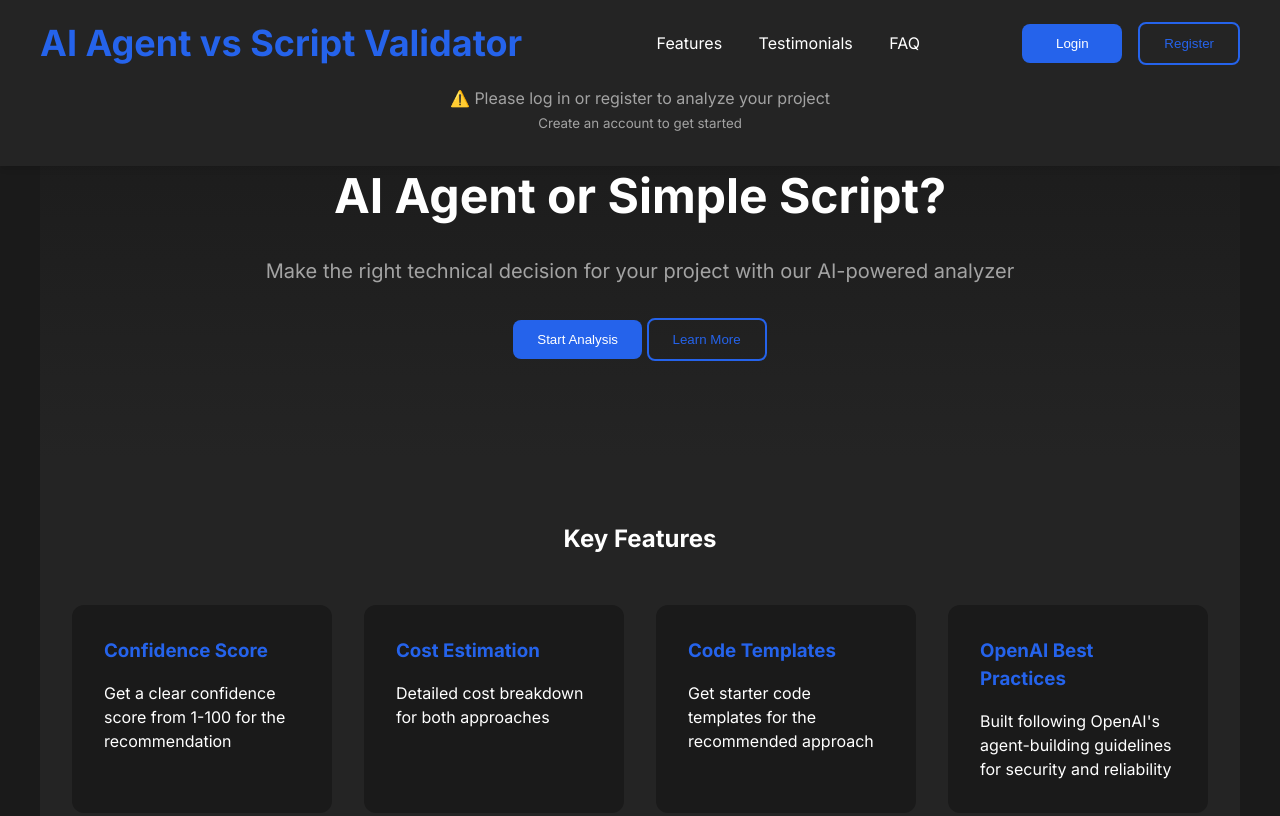
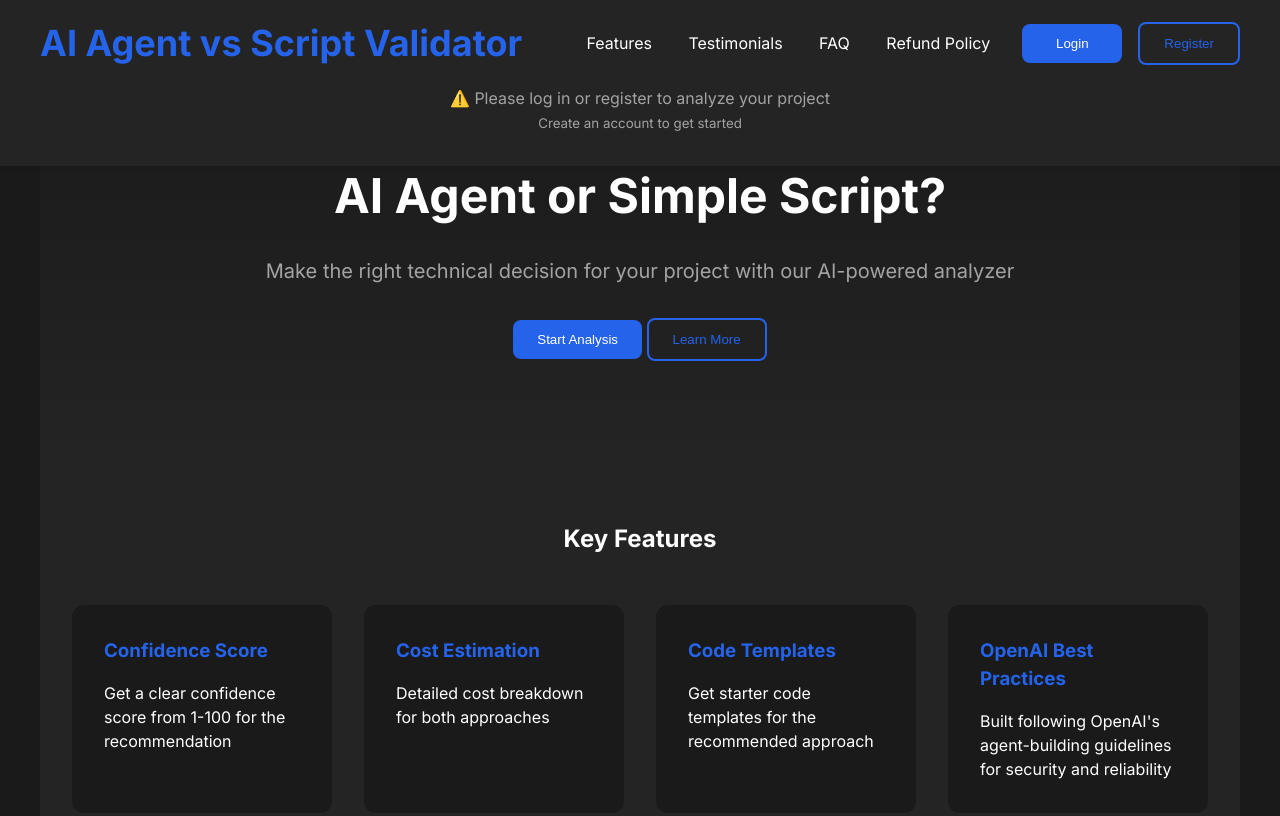
Before and after one commit to Ponna-create/ai-agent-vs-script-validator, a website: page public/index.html in a window 1280 px wide. Shown: the top 816 px of the page. Drawn offline with Linux system fonts and the light colour scheme.

Commit message:
feat: add refund policy link to main navigation menu

```diff
--- a/public/index.html
+++ b/public/index.html
@@ -17,6 +17,7 @@
                 <a href="#features">Features</a>
                 <a href="#testimonials">Testimonials</a>
                 <a href="#faq">FAQ</a>
+                <a href="/refund-policy.html">Refund Policy</a>
             </div>
             <div class="auth-section">
                 <!-- Authentication UI will be dynamically inserted here -->
```
